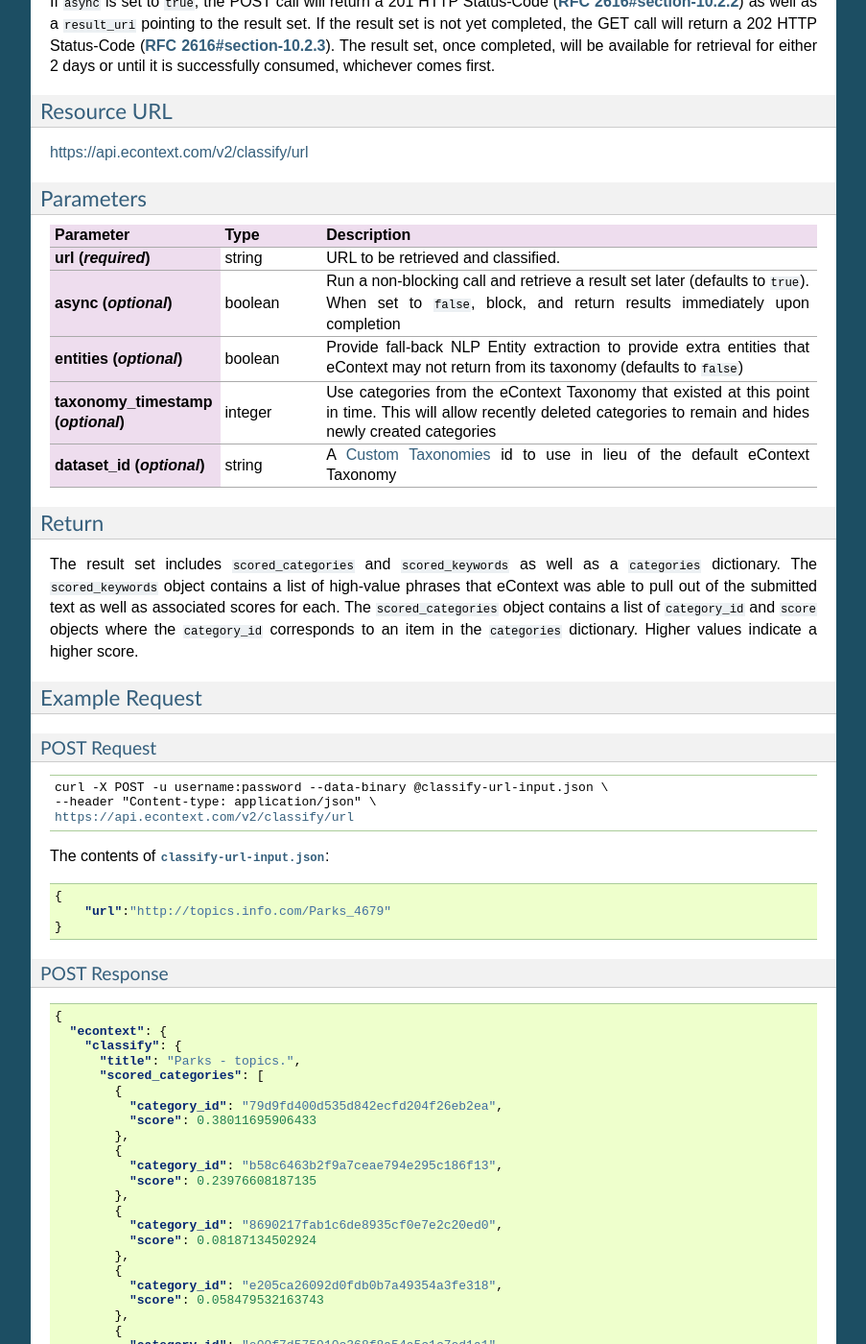
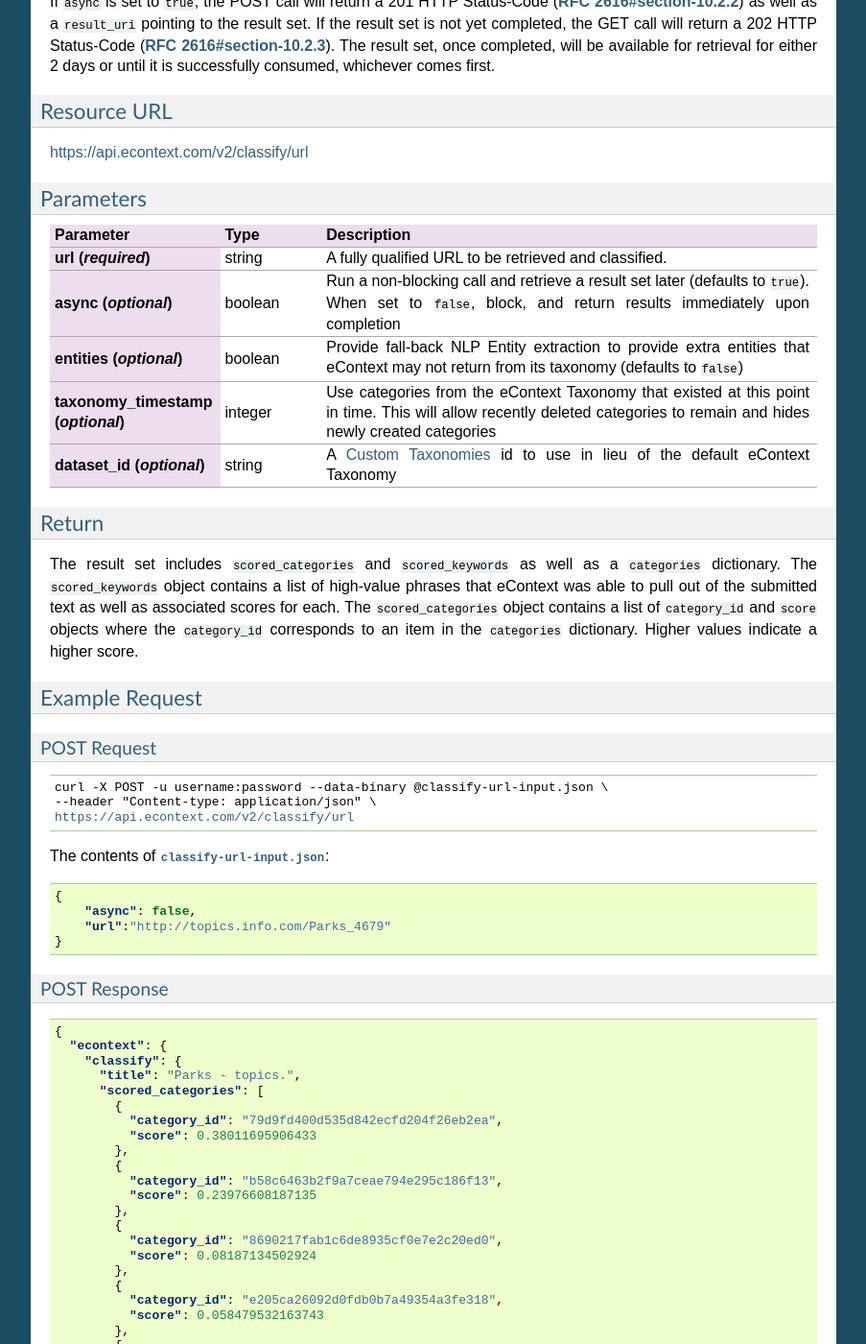
Before and after one commit to info-com/zenya-api-docs, a Sphinx documentation site: the page built from source/classify-url.rst, in a window 1280 px wide and 1400 px high, scrolled down 636 px. Shown: the whole window at 96% size, without its empty margins (198-1101 px from the left). Built offline with Sphinx 7.4.7, drawn with Linux system fonts in a browser that asks for light colours.

```diff
--- a/source/classify-url.rst
+++ b/source/classify-url.rst
@@ -40,7 +40,7 @@ Parameters
     :stub-columns: 1
     :widths: 25, 20, 100
 
-    "url (*required*)", "string", "URL to be retrieved and classified."
+    "url (*required*)", "string", "A fully qualified URL to be retrieved and classified."
     "async (*optional*)", "boolean", "Run a non-blocking call and retrieve a result set later (defaults to ``true``).  When set to ``false``, block, and return results immediately upon completion"
     "entities (*optional*)", "boolean", "Provide fall-back NLP Entity extraction to provide extra entities that eContext may not return from its taxonomy (defaults to ``false``)"
     "taxonomy_timestamp (*optional*)", "integer", "Use categories from the eContext Taxonomy that existed at this point in time.  This will allow recently deleted categories to remain and hides newly created categories"
@@ -72,6 +72,7 @@ The contents of :download:`classify-url-input.json <_static/classify-url-input.j
 .. code-block:: json
 
     {
+        "async": false,
         "url":"http://topics.info.com/Parks_4679"
     }
 
```
